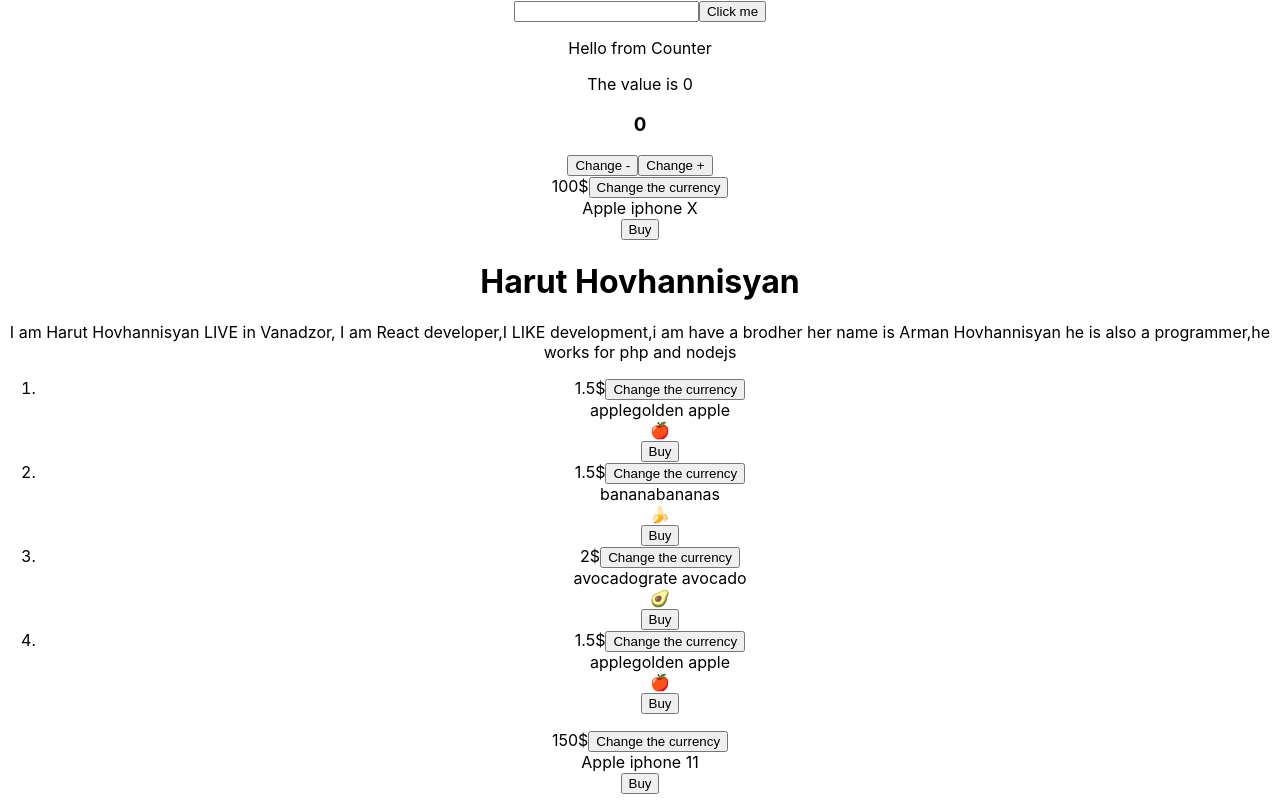
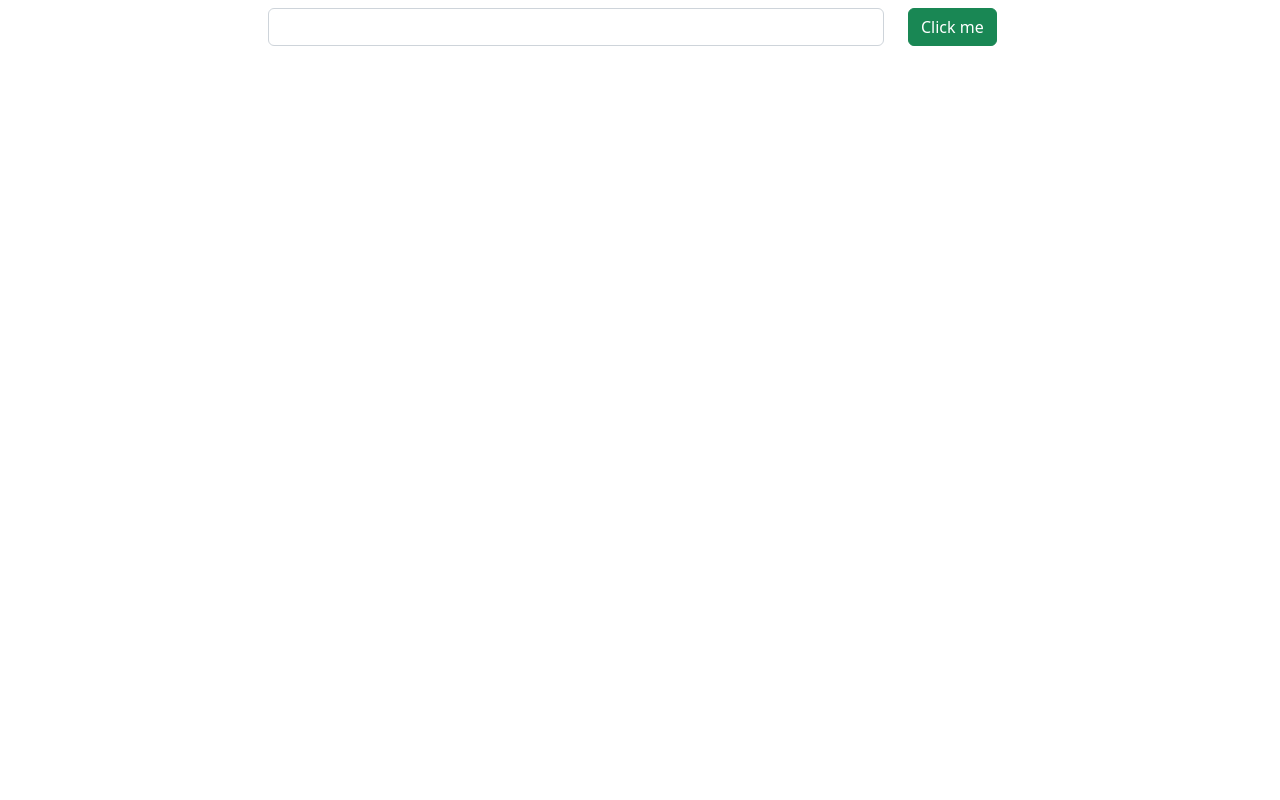
Before and after one commit to HarutDev77/new-repo, a React (Create React App) app: page / in a window 1280 px wide. Built offline with nearby package versions, Linux system fonts and the light colour scheme.

Commit message:
homework-todo-list

```diff
--- a/package.json
+++ b/package.json
@@ -6,7 +6,9 @@
     "@testing-library/jest-dom": "^5.16.5",
     "@testing-library/react": "^13.4.0",
     "@testing-library/user-event": "^13.5.0",
+    "bootstrap": "^5.2.3",
     "react": "^18.2.0",
+    "react-bootstrap": "^2.6.0",
     "react-dom": "^18.2.0",
     "react-scripts": "5.0.1",
     "web-vitals": "^2.1.4"
--- a/src/App.js
+++ b/src/App.js
@@ -1,9 +1,11 @@
 // import logo from './logo.svg';
 import './App.css';
-import {MyName,WhoIAm,} from './components/component.js';
-import {Product} from './components/product';
-import Counter from './components/component.js';
-import {Input} from './components/input';
+// import {MyName,WhoIAm,} from './components/component.js';
+// import {Product} from './components/product';
+// import Counter from './components/component.js';
+import {ToDoApp} from './components/todoApp';
+import 'bootstrap/dist/css/bootstrap.min.css';
+// import { Button } from 'react-bootstrap';
 
 
 // function Greeting () {
@@ -37,45 +39,45 @@ import {Input} from './components/input';
 //   )
 // }
 
-let fruits = [
-  {
-    name: 'apple',
-    price: '1.5$',
-    description: 'golden apple',
-    icon: '🍎'
-  },
-  {
-    name: 'banana',
-    price: '1.5$',
-    description: 'bananas',
-    icon: '🍌'
-  },
-  {
-    name: 'avocado',
-    price: '2$',
-    description: 'grate avocado',
-    icon: '🥑'
-  },
-  {
-    name: 'apple',
-    price: '1.5$',
-    description: 'golden apple',
-    icon: '🍎'
-  }
-];
+// let fruits = [
+//   {
+//     name: 'apple',
+//     price: '1.5$',
+//     description: 'golden apple',
+//     icon: '🍎'
+//   },
+//   {
+//     name: 'banana',
+//     price: '1.5$',
+//     description: 'bananas',
+//     icon: '🍌'
+//   },
+//   {
+//     name: 'avocado',
+//     price: '2$',
+//     description: 'grate avocado',
+//     icon: '🥑'
+//   },
+//   {
+//     name: 'apple',
+//     price: '1.5$',
+//     description: 'golden apple',
+//     icon: '🍎'
+//   }
+// ];
 
-let li = fruits.map((fruit,index) => {
-  const {name,price,description,icon} = fruit;
-  return <li key={index}>
-      <Product
-        name = {name}
-        price = {price}
-        description = {description}
-        icon = {icon}
-      />
-  </li>
-}
-);
+// let li = fruits.map((fruit,index) => {
+//   const {name,price,description,icon} = fruit;
+//   return <li key={index}>
+//       <Product
+//         name = {name}
+//         price = {price}
+//         description = {description}
+//         icon = {icon}
+//       />
+//   </li>
+// }
+// );
 
 
 
@@ -85,9 +87,10 @@ function App() {
 
 
   return (
-    <div className="App">
-      <header>
-      <Input />
+    <div>
+    <ToDoApp />
+      {/*<header>
+
       <Counter defaultValue={0}/>
 
       <Product price="100$" name=' Apple' description=' iphone X '/>
@@ -100,8 +103,8 @@ function App() {
       </ol>
 
       <Product price="150$" currency='500' name=' Apple' description=' iphone 11 '/>
-
-      </header>
+      <Button variant="primary">Primary</Button>{' '}
+  </header>*/}
     </div>
   );
 }
--- /dev/null
+++ b/src/components/css/todo_1.module.css
@@ -0,0 +1,34 @@
+*{
+    margin: 0;
+    padding: 0;
+}
+
+.input_tasks{
+    /* width: 33% !important; */
+    height: 25px !important;
+}
+
+.buttonAddTasks{
+    background-color: green;
+    border: 1px solid grey;
+    height: 21px;
+}
+
+.olBlock{
+    width: 355px;
+    margin: 0 auto;
+    border: 1px solid black;
+    list-style: none;
+}
+
+.liTasks{
+    color: green;
+    text-transform: uppercase;
+    font-size: 25px;
+}
+
+.contImputTask{
+    background-color: aqua;
+    display: flex;
+    justify-content: space-between;
+}
--- a/src/components/input.js
+++ /dev/null
@@ -1,46 +0,0 @@
-import { Component } from "react";
-
-export class Input extends Component{
-
-    state = {
-        value: "",
-        tasks: [],
-    }
-
-    handleChange = (e) =>{
-        this.setState({
-            value: e.target.value,
-        });
-    }
-
-    handleClick = () => {
-
-        const inputValue = this.state.value.trim();
-
-        if(!inputValue){
-            return;
-        }
-
-        const tasks = [...this.state.tasks];
-        tasks.push(this.state.value);
-        this.setState({
-            value: '',
-            tasks: tasks,
-        });
-    }
-
-    render(){
-        const li = this.state.tasks.map((el,index)=>{
-            return <li key={index}>{el}</li>
-        });
-        return(
-            <div>
-                <input value={this.state.value} onChange={this.handleChange} type="text" />
-                <button onClick={this.handleClick}>Click me</button>
-                <ol>
-                  {li}
-                </ol>
-            </div>
-        );
-    }
-}
--- /dev/null
+++ b/src/components/todoApp.js
@@ -0,0 +1,110 @@
+import { Component } from "react";
+import styles from "./css/todo_1.module.css";
+import { Container, Button, Form, Col, Row, InputGroup} from 'react-bootstrap';
+
+
+
+export class ToDoApp extends Component{
+
+    state = {
+        value: "",
+        tasks: [],
+        show:  false,
+    }
+
+    handleChange = (e) =>{
+        this.setState({
+            value: e.target.value,
+        });
+    }
+
+    handleClick = () => {
+
+        const inputValue = {value: this.state.value.trim(), key: this.makeid(10),};
+
+        if(!inputValue?.value){
+            return;
+        }
+
+        const tasks = [...this.state.tasks];
+        tasks.push(inputValue);
+        this.setState({
+            value: '',
+            tasks: tasks,
+        });
+
+        if(tasks.length > 0){
+            this.setState({
+                show:  true,
+            });
+         }
+    }
+
+    removeTasks = ({target}) => {
+       let key = target.dataset.key;
+       let filteredTasks = this.state.tasks.filter(task => task.key !== key);
+
+       this.setState({
+            tasks: filteredTasks,
+       });
+    }
+
+    removeAllTasks = () => {
+        this.setState({
+            tasks: [],
+            show:  false,
+       });
+    }
+
+    render(){
+
+        const li = this.state.tasks.map((el,index)=>{
+            return (
+                <div className='row mt-3' key={index}>
+                    <div className='d-flex justify-content-between col-6 mx-auto'>
+                        <li className={styles.liTasks} >{el.value}</li>
+                        <div className={'d-flex'}>
+                            <InputGroup.Checkbox/>
+                            <Button  onClick={this.removeTasks} variant="danger" data-key={el.key}>Remove Task</Button>
+                        </div>
+
+
+                    </div>
+                </div>
+                );
+        });
+
+        return(
+        <Container>
+            <Form className={"col-8 offset-2 mt-2"}>
+                <Form.Group as={Row} className="mb-3" controlId="formPlaintextPassword">
+                    <Col lg="10">
+                        <Form.Control value={this.state.value} onChange={this.handleChange} type="text"/>
+                    </Col>
+                    <Col lg="2">
+                        <Button variant="success" onClick={this.handleClick}>Click me</Button>
+                    </Col>
+                </Form.Group>
+            </Form>
+
+            <ol className='mt-3'>
+                {li}
+                {this.state.show ? <Col className={"col-2 offset-5 mt-2"}><Button onClick={this.removeAllTasks}>Remove All</Button></Col> : null}
+            </ol>
+        </Container>
+        );
+    }
+
+
+    makeid(length) {
+        let result           = '';
+        let characters       = 'ABCDEFGHIJKLMNOPQRSTUVWXYZabcdefghijklmnopqrstuvwxyz0123456789';
+        let charactersLength = characters.length;
+
+        for ( let i = 0; i < length; i++ ) {
+            result += characters.charAt(Math.floor(Math.random() * charactersLength));
+        }
+
+        return result;
+    }
+}
```
Also changed, not shown: 1 other file (tests, documents, lock files or other folders).
